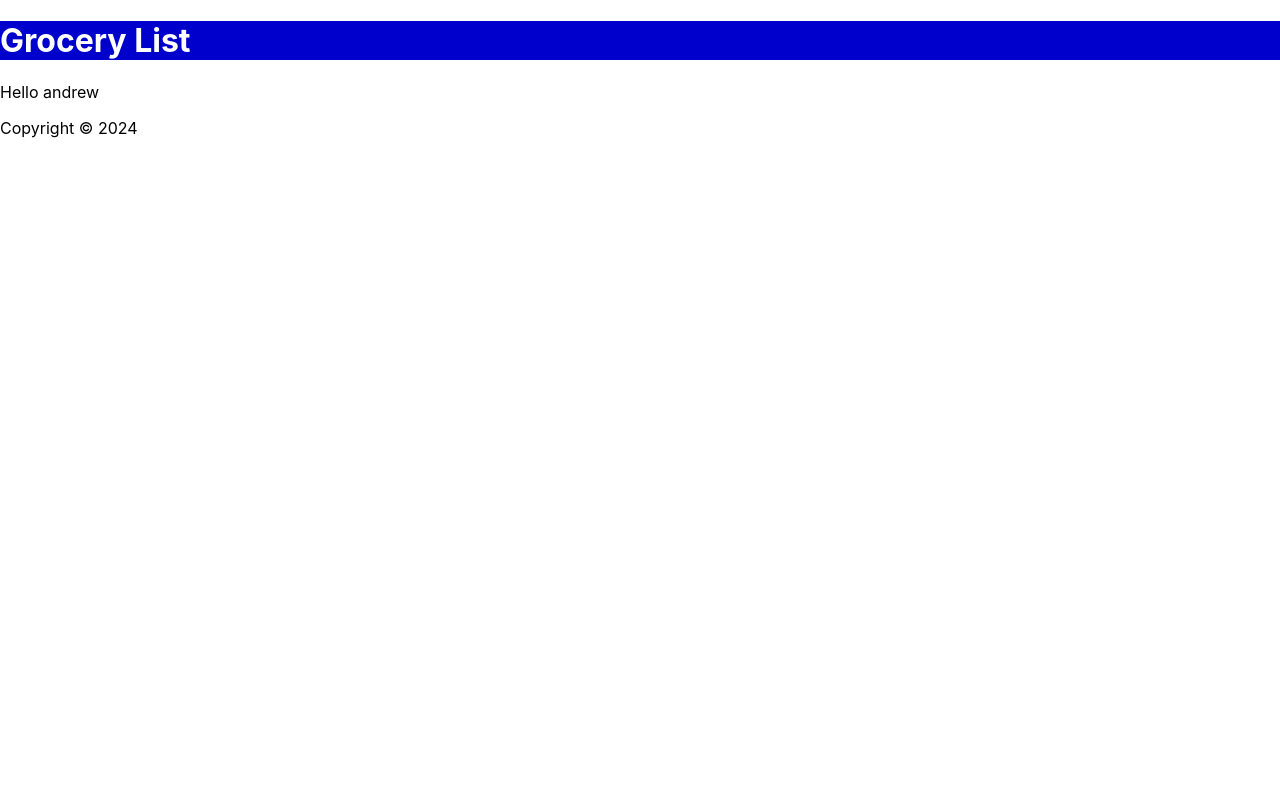
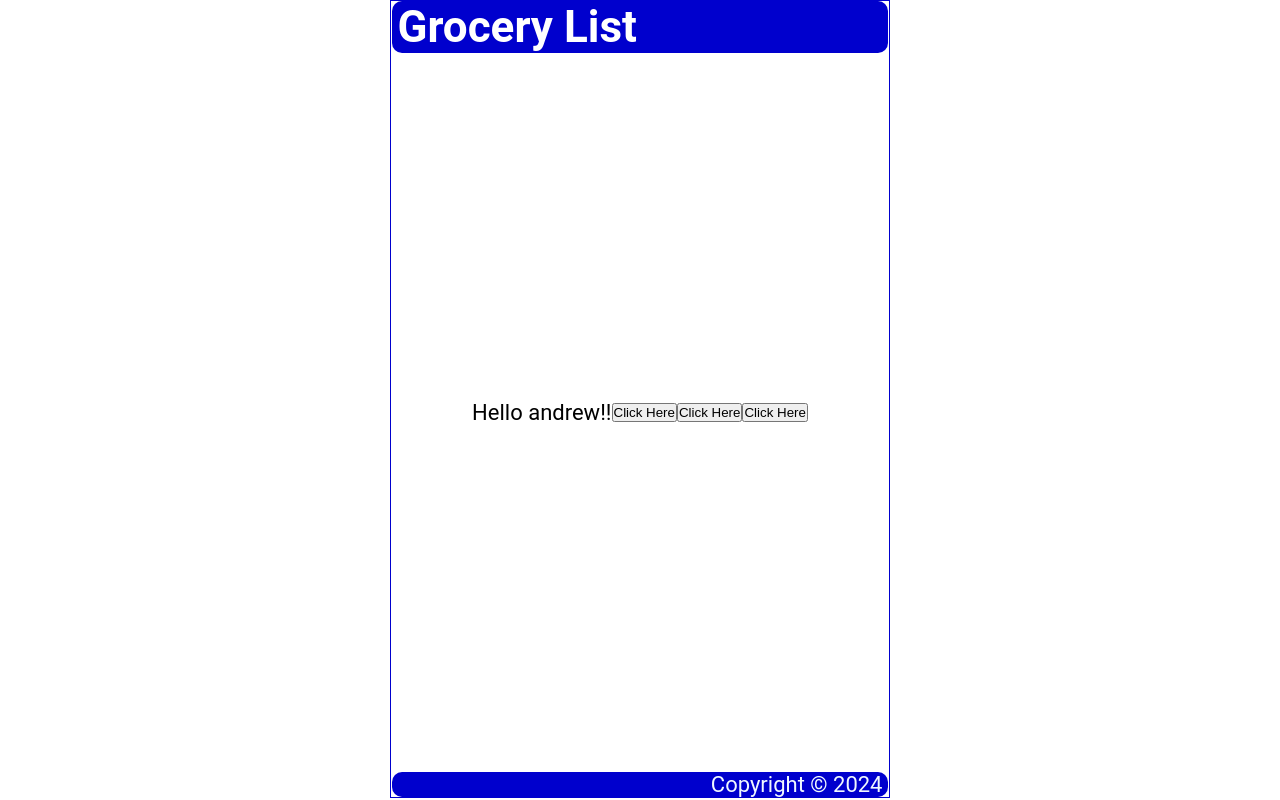
Before and after one commit to joelyles/React-Course, a React (Create React App) app: page / in a window 1280 px wide. Built offline with nearby package versions, Linux system fonts and the light colour scheme.

Commit message:
covered style and click events

```diff
--- a/src/Content.js
+++ b/src/Content.js
@@ -4,8 +4,28 @@ const Content = () => {
     const int = Math.floor(Math.random() * names.length);
     return names[int];
   }
+
+  // click events
+
+  const handleClick = () => {
+    console.log('you clicked it!')
+  }
+  const handleClick2 = (name) => {
+    console.log(`${name} was clicked`)
+  }
+  const handleClick3 = (e) => {
+    console.log(e.target.innerText)
+  }
+
     return (
-       <main>Hello {handleNameChange()}</main>
+      <main>
+        <p onDoubleClick={handleClick}>
+          Hello {handleNameChange()}!!
+        </p>
+        <button onClick={handleClick}>Click Here</button>
+        <button onClick={() => handleClick2('Joe')}>Click Here</button>
+        <button onClick={(e) => handleClick3(e)}>Click Here</button>
+      </main>
     )
 };
 
--- a/src/Footer.js
+++ b/src/Footer.js
@@ -1,5 +1,5 @@
 const Footer = () => {
-    const today = new Date();
+        const today = new Date();
 
     return (
         <footer>
--- a/src/index.css
+++ b/src/index.css
@@ -1,13 +1,58 @@
+* {
+  margin: 0;
+  padding: 0;
+  box-sizing: border-box;
+}
+
+html {
+  font-size: 22px;
+}
+
 body {
-  margin: 0;
-  font-family: -apple-system, BlinkMacSystemFont, 'Segoe UI', 'Roboto', 'Oxygen',
+  min-height: 100vh;
+  font-family: 'Roboto', 'Oxygen',
     'Ubuntu', 'Cantarell', 'Fira Sans', 'Droid Sans', 'Helvetica Neue',
     sans-serif;
   -webkit-font-smoothing: antialiased;
   -moz-osx-font-smoothing: grayscale;
 }
 
-code {
-  font-family: source-code-pro, Menlo, Monaco, Consolas, 'Courier New',
-    monospace;
+.App {
+  display: flex;
+  flex-direction: column;
+  align-items: center;
+  justify-content: center;
+  height: calc(100vh - 2px);
+  max-width: 500px;
+  border: 1px solid mediumblue;
+  margin: auto;
 }
+
+header {
+  width: calc(100% - 2px);
+  padding: 0 0.25em;
+  background-color: mediumblue;
+  color: aliceblue;
+  display: flex;
+  align-items: center;
+  justify-content: space-between;
+  border-radius: 10px;
+}
+
+main {
+  height: calc(100% - 2px);
+  display: flex;
+  align-items: center;
+  justify-content: center;
+}
+
+footer {
+  width: calc(100% - 2px);
+  padding: 0 0.25em;
+  background-color: mediumblue;
+  color: aliceblue;
+  display: flex;
+  align-items: center;
+  justify-content: right;
+  border-radius: 10px;
+}
```
Also changed, not shown: src/logo.svg (deleted).
